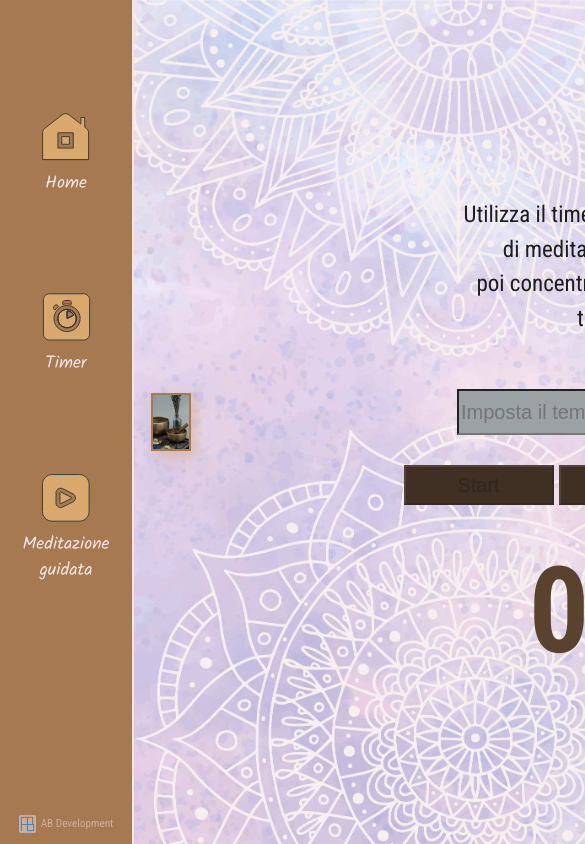
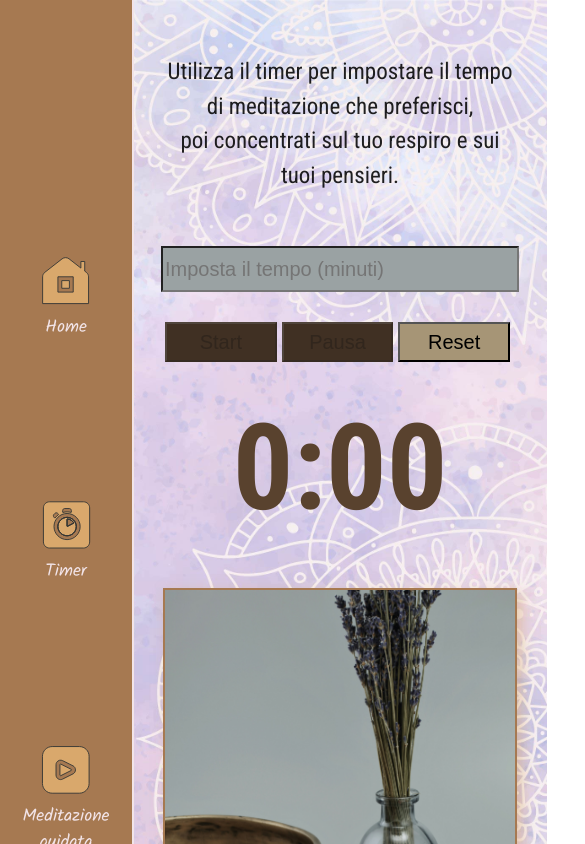
Before and after one commit to AlessioBerruto/A-Better-Life-App, a React (Vite) app: page /timer in a window 390 px wide. Shown: the top 844 px of the page, 585 px wide, since content can reach past the window. Built offline with nearby package versions, Linux system fonts and the light colour scheme; a web font is replaced by a local one.

Commit message:
progetto finito, problema con scorrimento

```diff
--- a/src/App.css
+++ b/src/App.css
@@ -17,6 +17,7 @@
 /* HOME */
 .home-page {
   flex-direction: column;
+  width: 100%;
 }
 
 h1{
@@ -61,7 +62,7 @@ h1{
   flex-direction: row;
   align-items: center;
   justify-content: center;
-  gap: 17rem;
+  gap: 15rem;
   width: 100%;
 }
 
@@ -73,6 +74,7 @@ h1{
   padding-right: 2rem;
   font-size: 23px;
   text-align: center;
+  width: 100%;
   max-width: 350px;
 }
 
@@ -89,12 +91,14 @@ h1{
   display: flex;
   flex-direction: row;
   margin-bottom: 1rem;
+  width: 100%;
 }
 
 .timer-btn {
   margin-right: 5px;
   height: 40px;
   width: 150px;
+  max-width: 100%;
   font-size: 20px;
   margin-top: 30px;
   background-color: #A69576;
@@ -116,9 +120,9 @@ h1{
 }
 
 .timer-img {
-  max-width: 100%;
-  width: auto;
-  height: auto;
+  width: 100%;
+  max-width: 350px;
+  height: 100%;
   max-height: 80vh;
   margin: 1rem;
   box-shadow: 5px 5px 13px #d9a86c80;
@@ -129,6 +133,8 @@ h1{
   display: flex;
   align-items: center;
   justify-content: center;
+  width: 100%;
+  max-width: 350px;
 }
 
 
@@ -139,7 +145,7 @@ h1{
   text-align: center;
   justify-content: center;
   width: 100%;
-  height: 100vh;
+  height: 100%;
 
 }
 
@@ -151,6 +157,7 @@ h1{
   margin-top: 10px;
   font-size: 20px;
   width: 100%;
+  height: auto;
 }
 
 .video-content p {
@@ -161,8 +168,8 @@ h1{
   display: flex;
   justify-content: center;
   align-items: center;
-  max-width: 100%;
-  height: auto;
+  width: 100%;
+  max-width: 560px;
   margin-top: 30px;
   box-shadow: 5px 5px 13px #d9a86c80;
   border: 2px solid #A67951;
@@ -173,3 +180,42 @@ iframe {
   height: 315px;
   border: 0;
 }
+
+/* MEDIA QUERIES */
+@media (max-width: 900px) {
+
+  .home-page,
+  .timer-page,
+  .video-page {
+    padding: 2rem;
+
+  }
+  .home-img-container{
+    flex-direction: column;
+    gap: 2rem;
+  }
+
+  .timer-page {
+    flex-direction: column-reverse;
+    gap: 2rem;
+  }
+
+  .timer-container {
+    padding: 0;
+  }
+
+  .video-container {
+    max-width: 350px;
+    margin-top: 50px;
+  }
+
+  .video-content {
+    margin-top: 100px;
+  }
+
+  .video-content p {
+    padding: 0;
+  }
+
+
+}
--- a/src/components/Navbar.css
+++ b/src/components/Navbar.css
@@ -73,3 +73,16 @@
 	border-radius: 10%;
 	background-color: #f2e4e8;
 }
+
+
+@media (max-width: 900px) {
+
+	.Navbar ul {
+		margin-top: 5rem;
+	}
+
+	.Navbar li {
+	  margin-top: 10rem;
+	}
+
+}
--- a/src/index.css
+++ b/src/index.css
@@ -25,8 +25,10 @@ body {
 	background-color: var(--background-color);
 	background-image: url("./assets/mandala-background.jpg");
 	background-size: cover;
-	background-position: center;
 	background-repeat: no-repeat;
+	background-position: left;
+	background-attachment: fixed;
+
 }
 
 #root {
--- a/src/pages/video.jsx
+++ b/src/pages/video.jsx
@@ -26,7 +26,7 @@ const Video = () => {
 					<iframe
 						src="https://www.youtube.com/embed/fgye3en2mv8"
 						title="Meditazione Guidata"
-						allow="accelerometer; autoplay; clipboard-write; encrypted-media; gyroscope; picture-in-picture"
+						allow="accelerometer; encrypted-media; gyroscope; picture-in-picture"
 						allowFullScreen
 					></iframe>
 				</div>
```
Also changed, not shown: src/redux/videoSlice.js (added, +25 -0 lines).
